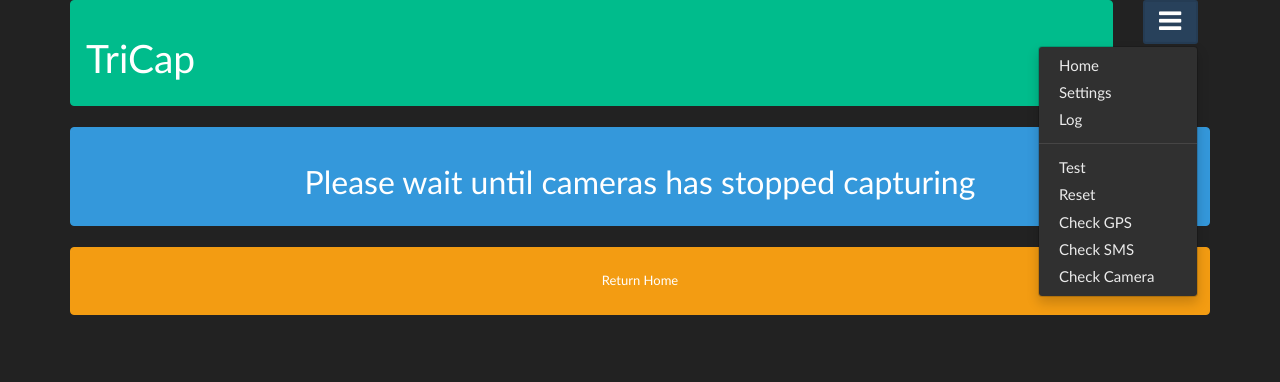
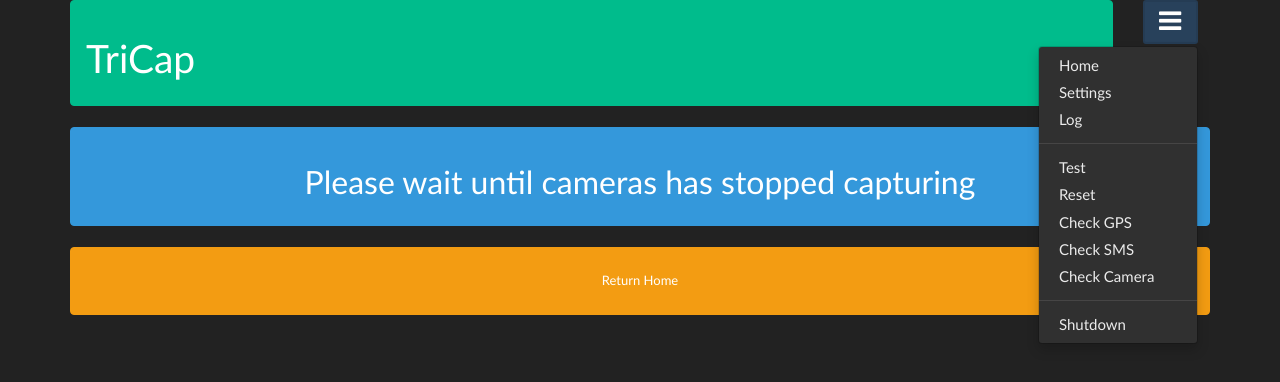
Before and after one commit to WildEyeConservation/tricap, a Flask app: template app/templates/camera/wait.html in a window 1280 px wide, after a click that opens the changed part. Shown: the top 382 px of the page. Run offline with Flask 2, Linux system fonts and the light colour scheme; the template is opened without the code that fills it, so the values that code supplies are empty; parts of the project's set-up code (start-up, migrations or seed data) failed here and were passed over; some libraries are stand-ins or nearby versions.

Commit message:
Added shutdown button to list of base.html

```diff
--- a/app/__init__.py
+++ b/app/__init__.py
@@ -248,10 +248,8 @@ time_mon.start()
 def stop_fetching():
     """Turn off fetching for all cameras."""
     for cam in tricap_manager.get_cameras_as_list():
-        pass  # cam._camera.fetch_state = False
+        cam._camera.fetch_state = False  # add pass for testing
 
-
-# fetch_stopper = GateCloser(20.0, stop_fetching)  # 20.0
 fetch_stopper = GateCloser(20.0, stop_fetching)
 
 
--- a/app/templates/base.html
+++ b/app/templates/base.html
@@ -60,6 +60,10 @@
                 <li>
                   <a href="{{ url_for('camera.camera')}}" id="a_check_camera">Check Camera</a>
                 </li>
+                <li class="divider"></li>
+                <li>
+                  <a href="{{ url_for('camera.camera')}}" id="a_shutdown">Shutdown</a>
+                </li>
               </ul>
             </div>
           </div>
--- a/app/views/home.py
+++ b/app/views/home.py
@@ -270,6 +270,12 @@ def reset():
     return redirect(url_for('home.index'))
 
 
+@home_bp.route('/_shutdown')
+def shutdown():
+    # Shut down the pi
+    os.system("sudo shutdown -h now")
+
+
 @home_bp.route('/_button_click', methods=['GET', 'POST'])
 def handle_button_click():
     button_code = int(request.args.get('buttonCode'))
```
